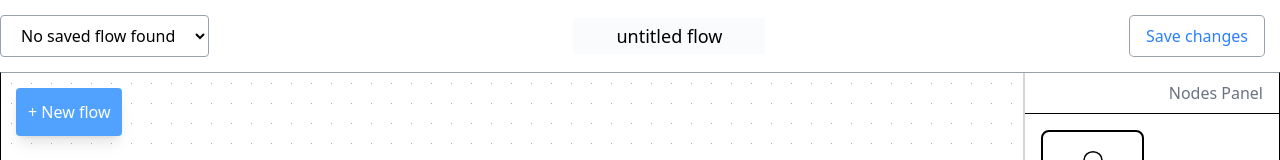
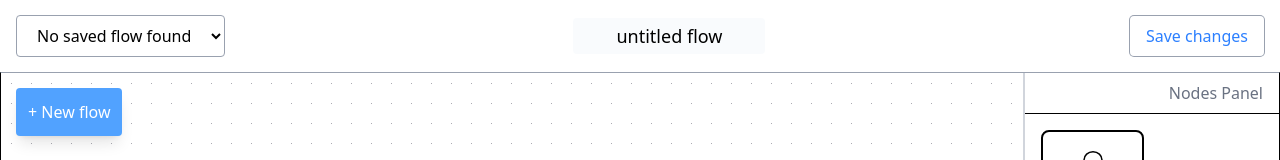
Before and after one commit to Lnirmohi/chatbot-flow, a React (Vite) app: page / in a window 1280 px wide. Shown: the top 160 px of the page. Built offline with nearby package versions, Linux system fonts and the light colour scheme.

Commit message:
fix issues with saving and restoring flows

```diff
--- a/src/App.tsx
+++ b/src/App.tsx
@@ -9,7 +9,7 @@ function App() {
       <section className='h-screen w-screen'>
         <Dashboard />
       </section>
-      <ToastContainer />
+      <ToastContainer position='bottom-right' />
     </>
   )
 }
--- a/src/components/Dashboard.tsx
+++ b/src/components/Dashboard.tsx
@@ -1,6 +1,6 @@
 import '@xyflow/react/dist/style.css';
 
-import { useCallback, useContext, useRef, useState, type DragEvent, type JSX, type ReactNode } from 'react';
+import { useCallback, useContext, useId, useRef, useState, type DragEvent, type JSX, type ReactNode } from 'react';
 import {
   ReactFlow,
   addEdge,
@@ -68,7 +68,7 @@ function Dashboard() {
   const [selectedFlowName, setSelectedFlowName] = useState('');
   const [savedInstance, setSavedInstance] = useSaveInstances();
 
-  const { screenToFlowPosition } = useReactFlow();
+  const { screenToFlowPosition, setViewport } = useReactFlow();
   const [type, setType] = useContext(DnDContext);
   const allSavedInstances = Object.keys(savedInstance);
 
@@ -114,6 +114,7 @@ function Dashboard() {
   );
 
   const saveFlow = useCallback((newFlowName: string) => {
+    console.log(rfInstance);
     if (rfInstance) {
       const emptyHandlesPresent = checkEmptyTargetHandles(rfInstance);
 
@@ -134,7 +135,7 @@ function Dashboard() {
         toast.success("Flow saved");
       } else {
         if (newFlowName.length === 0)  {
-          handleNewFlowCreate();
+          handleFlowCreate(true, flow);
         }
       }
     }
@@ -142,31 +143,57 @@ function Dashboard() {
 
   const resetFlow = () => {
     if (rfInstance) {
-      rfInstance.setNodes(initialNodes);
-      rfInstance.setEdges(initialEdges);
+      rfInstance.setNodes([]);
+      rfInstance.setEdges([]);
       rfInstance.setViewport({ x: 0, y: 0, zoom: 1 });
 
       setNodes([]);
       setEdges([]);
       setSelectedNode(null);
-      setSelectedFlowName('untitled flow');
     }
   }
 
-  const handleNewFlowCreate = () => {
+  const handleFlowCreate = (update=false, flow?: ReactFlowJsonObject<Node, Edge>) => {
     const newFlowName = prompt("Enter name for the flow");
 
     if (newFlowName) {
+
+      if (flow) {
+        setSavedInstance(prev => {
+          return {
+            ...prev,
+            [newFlowName]: flow
+          };
+        });
+      }
+
       const flowAlreadyExist = allSavedInstances.includes(newFlowName);
       if (flowAlreadyExist) {
         toast.error(`Flow with same name alaready exist: ${newFlowName}`);
       } else {
-        setSelectedFlowName(newFlowName?.length ? newFlowName : 'untitled flow');
-        saveFlow(newFlowName);
-        resetFlow();
+        setSelectedFlowName(newFlowName);
+        if (!update) {
+          resetFlow();
+        }
       }
     }
   }
+
+  const handleFlowSelect = useCallback((name: string) => {
+    setSelectedFlowName(name);
+
+    if (name in savedInstance && rfInstance) {
+      const foundInst = savedInstance[name];
+      // rfInstance.setNodes([...foundInst.nodes]);
+      // rfInstance.setEdges([...foundInst.edges]);
+      // rfInstance.setViewport({x: 0, y: 0, zoom: 1});
+
+      setNodes(foundInst.nodes);
+      setEdges(foundInst.edges);
+      setViewport({x: 0, y: 0, zoom: 1});
+      setSelectedNode(null);
+    }
+  }, [rfInstance, savedInstance]);
 
   return (
     <div className="flex flex-col w-full h-full">
@@ -174,6 +201,7 @@ function Dashboard() {
         saveFlow={saveFlow}
         savedInstanceNames={allSavedInstances}
         flowName={selectedFlowName}
+        onFlowSelect={handleFlowSelect}
       />
       <section className='flex w-full h-full border-1 border-t-gray-400'>
         <div style={{ width: '80%', height: '90%' }} ref={reactFlowWrapper} className='basis-[80%]'>
@@ -207,7 +235,7 @@ function Dashboard() {
               <div>
                 <button
                   className="rounded-sm bg-blue-400 text-white font-medium p-3 shadow-lg hover:cursor-pointer active:scale-95"
-                  onClick={handleNewFlowCreate}
+                  onClick={() => handleFlowCreate()}
                 >
                   + New flow
                 </button>
--- a/src/components/Header.tsx
+++ b/src/components/Header.tsx
@@ -1,19 +1,26 @@
 export default function Header({
   saveFlow,
   savedInstanceNames,
-  flowName
+  flowName,
+  onFlowSelect
 }: {
   saveFlow: (val: string) => void;
   savedInstanceNames: string[];
   flowName: string;
+  onFlowSelect: (name: string) => void
 }) {
 
   return (
     <header className="flex justify-between items-start">
-      <select className={`
-        border border-gray-400 h-auto self-center mr-4 px-4 py-2
-        hover:ring-1 hover:ring-blue-500 hover:cursor-pointer rounded-sm
-      `}>
+      <select
+        className={`
+          border border-gray-400 h-auto self-center ml-4 px-4 py-2
+          hover:ring-1 hover:ring-blue-500 hover:cursor-pointer rounded-sm
+        `}
+        onChange={(e) => {
+          onFlowSelect(e.target.value);
+        }}
+      >
         <option>
           {savedInstanceNames.length
             ? 'Select a flow to show'
--- a/src/components/SettingsPanel.tsx
+++ b/src/components/SettingsPanel.tsx
@@ -16,6 +16,8 @@ export default function SettingsPanel({
     if (!selectedNode) {
       onBackClick();
     }
+
+    setVal(selectedNode?.data?.value as string ?? '');
   }, [onBackClick, selectedNode]);
 
   return (
```
